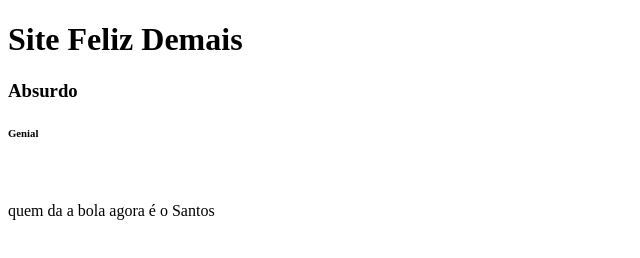
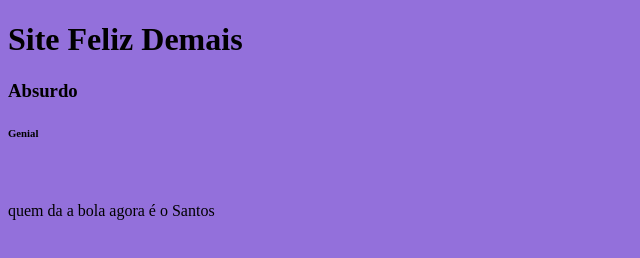
Before and after one commit to JoaoRicardoAbade/projeto_site, a plain HTML site: page index.html in a window 1280 px wide. Shown: the whole page, without its empty margins (0-640 px from the left). Drawn offline with Linux system fonts and the light colour scheme.

Commit message:
second commit

```diff
--- a/estilo.css
+++ b/estilo.css
@@ -0,0 +1,3 @@
+body{
+background-color: mediumpurple;
+}
--- a/index.html
+++ b/index.html
@@ -4,6 +4,7 @@
     <meta charset="UTF-8">
     <meta name="viewport" content="width=device-width, initial-scale=1.0">
     <title>João Ricardo Beserra Abade-1DSB</title>
+    <link rel="stylesheet" href="estilo.css">
 </head>
 <body>
     <h1>Site Feliz Demais </h1>
```
